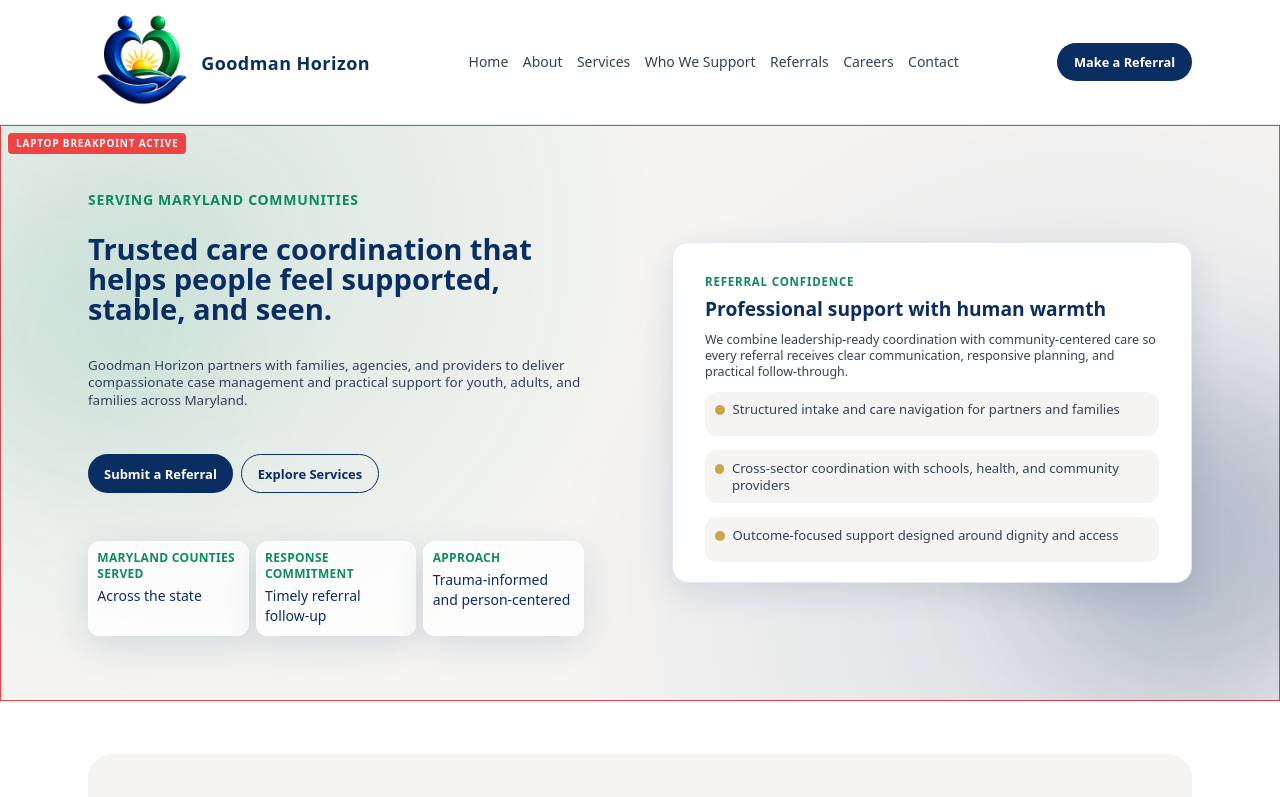
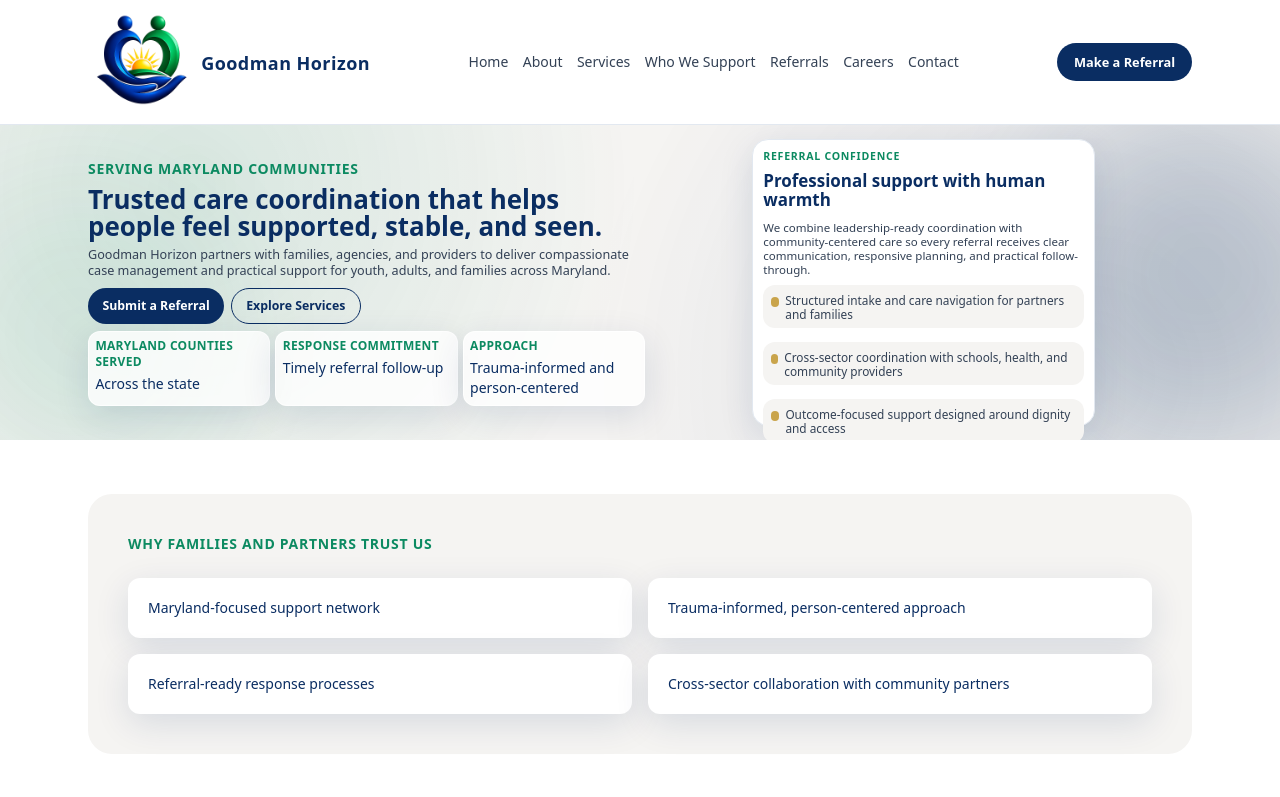
Before and after one commit to EricGoodmanD/Goodman-Horizon, a Next.js app: page / in a window 1280 px wide. Shown: the top 797 px of the page. Built offline with nearby package versions, Linux system fonts and the light colour scheme.

Commit message:
Refine laptop hero sizing and remove breakpoint debug styling

```diff
--- a/app/globals.css
+++ b/app/globals.css
@@ -36,25 +36,7 @@ body {
 
 @media (min-width: 1024px) and (max-width: 1440px) {
   .laptop-hero-breakpoint-debug {
-    outline: 1px solid #ef4444;
-    outline-offset: -1px;
-  }
-
-  .laptop-hero-breakpoint-debug::before {
-    content: 'LAPTOP BREAKPOINT ACTIVE';
-    position: absolute;
-    top: 0.5rem;
-    left: 0.5rem;
-    z-index: 20;
-    background: #ef4444;
-    color: #fff;
-    font-size: 0.625rem;
-    line-height: 1;
-    letter-spacing: 0.08em;
-    font-weight: 700;
-    padding: 0.35rem 0.5rem;
-    border-radius: 0.25rem;
-    pointer-events: none;
+    min-height: 0;
   }
 
   .section-shell {
@@ -81,92 +63,92 @@ body {
     font-size: 0.8rem;
   }
 
-  .laptop-hero-shell {
+  .laptop-hero-breakpoint-debug .laptop-hero-shell {
     grid-template-columns: minmax(0, 1.02fr) minmax(0, 0.98fr);
-    min-height: 22.6rem;
-    gap: 0.8rem;
-    padding-top: 1.64rem;
-    padding-bottom: 1.64rem;
+    min-height: 18.25rem;
+    gap: 0.52rem;
+    padding-top: 0.9rem;
+    padding-bottom: 0.9rem;
     align-items: center;
     overflow: visible;
   }
 
-  .laptop-hero-left {
+  .laptop-hero-breakpoint-debug .laptop-hero-left {
     padding-right: 0.12rem;
   }
 
-  .laptop-hero-title {
-    font-size: 1.82rem;
+  .laptop-hero-breakpoint-debug .laptop-hero-title {
+    font-size: 1.62rem;
     line-height: 1.04;
-    margin-top: 0.52rem;
+    margin-top: 0.4rem;
   }
 
-  .laptop-hero-copy {
-    margin-top: 0.54rem;
-    font-size: 0.84rem;
-    line-height: 1.32;
+  .laptop-hero-breakpoint-debug .laptop-hero-copy {
+    margin-top: 0.46rem;
+    font-size: 0.79rem;
+    line-height: 1.24;
   }
 
-  .laptop-hero-actions {
-    margin-top: 0.82rem;
-    gap: 0.5rem;
+  .laptop-hero-breakpoint-debug .laptop-hero-actions {
+    margin-top: 0.58rem;
+    gap: 0.42rem;
   }
 
-  .laptop-hero-stats {
-    margin-top: 0.56rem;
-    gap: 0.44rem;
+  .laptop-hero-breakpoint-debug .laptop-hero-stats {
+    margin-top: 0.45rem;
+    gap: 0.32rem;
   }
 
-  .laptop-hero-card {
-    max-width: 22.8rem;
-    padding: 0.78rem;
+  .laptop-hero-breakpoint-debug .laptop-hero-card {
+    max-width: 21.4rem;
+    padding: 0.62rem;
     margin-left: auto;
     margin-right: auto;
     width: 100%;
-    max-height: 21.3rem;
+    max-height: 17.9rem;
   }
 
-  .laptop-hero-stats > div {
-    min-height: 3.75rem;
-    padding: 0.52rem;
+  .laptop-hero-breakpoint-debug .laptop-hero-stats > div {
+    min-height: 3.1rem;
+    padding: 0.4rem;
   }
 
-  .laptop-hero-card-title {
-    font-size: 1.2rem;
-    line-height: 1.16;
+  .laptop-hero-breakpoint-debug .laptop-hero-card-title {
+    font-size: 1.06rem;
+    line-height: 1.12;
   }
 
-  .laptop-hero-shell .btn-primary,
-  .laptop-hero-shell .btn-secondary {
-    min-height: 2.45rem;
-    padding: 0.52rem 1rem;
-    font-size: 0.81rem;
+  .laptop-hero-breakpoint-debug .laptop-hero-shell .btn-primary,
+  .laptop-hero-breakpoint-debug .laptop-hero-shell .btn-secondary {
+    min-height: 2.22rem;
+    padding: 0.44rem 0.9rem;
+    font-size: 0.77rem;
   }
 
-  .laptop-hero-card > p {
-    font-size: 0.78rem;
-    line-height: 1.28;
+  .laptop-hero-breakpoint-debug .laptop-hero-card > p {
+    font-size: 0.72rem;
+    line-height: 1.22;
   }
 
-  .laptop-hero-card > p:first-child {
-    font-size: 0.72rem;
+  .laptop-hero-breakpoint-debug .laptop-hero-card > p:first-child {
+    font-size: 0.66rem;
     letter-spacing: 0.07em;
   }
 
-  .laptop-hero-card .space-y-3\.5 {
-    margin-top: 0.7rem;
-    gap: 0.5rem;
+  .laptop-hero-breakpoint-debug .laptop-hero-card .space-y-3\.5 {
+    margin-top: 0.5rem;
+    gap: 0.32rem;
   }
 
-  .laptop-hero-card .space-y-3\.5 > div {
-    padding: 0.6rem;
-    min-height: 2.8rem;
-    gap: 0.5rem;
+  .laptop-hero-breakpoint-debug .laptop-hero-card .space-y-3\.5 > div {
+    padding: 0.46rem;
+    min-height: 2.2rem;
+    gap: 0.4rem;
   }
 
-  .laptop-hero-card .space-y-3\.5 p {
-    font-size: 0.82rem;
-    line-height: 1.28;
+  .laptop-hero-breakpoint-debug .laptop-hero-card .space-y-3\.5 p {
+    font-size: 0.74rem;
+    line-height: 1.2;
   }
 
   .laptop-support-section {
```
